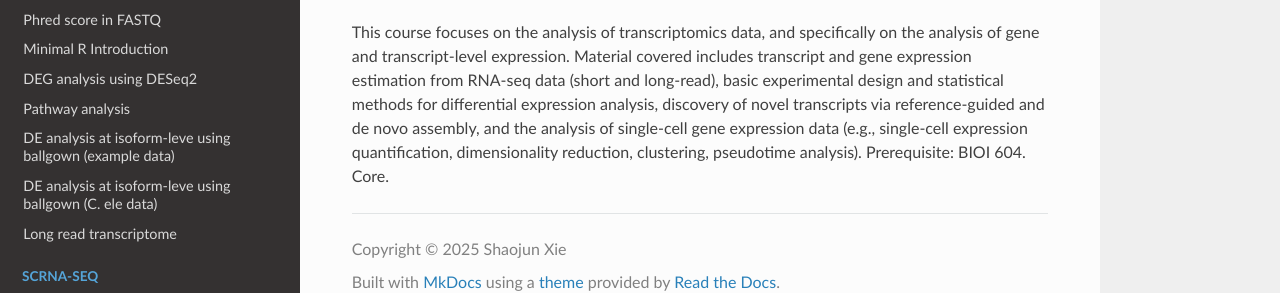
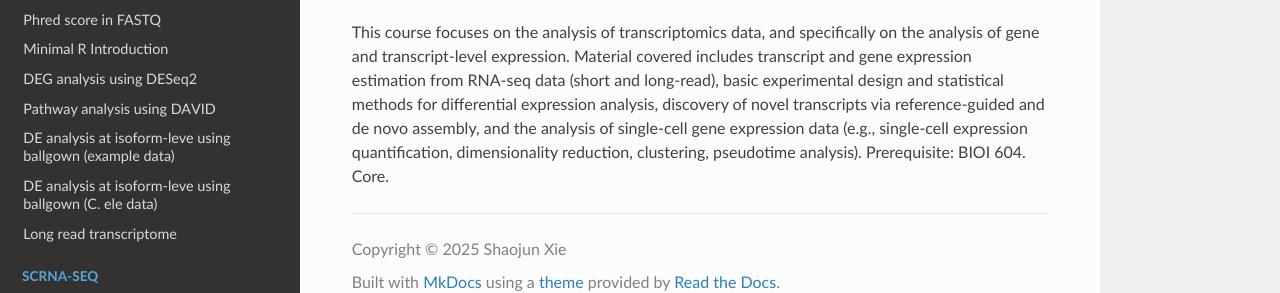
Before and after one commit to Bix4UMD/BIOI611_lab, an MkDocs documentation site: the page built from docs/index.md, in a window 1280 px wide. Shown: the part 235-528 px from the top of the page. Built offline with MkDocs 1.6.1, drawn with Linux system fonts in a browser that asks for light colours; nearby versions of some CDN libraries.

Commit message:
Update mkdocs.yaml

```diff
--- a/mkdocs.yaml
+++ b/mkdocs.yaml
@@ -44,7 +44,7 @@ nav:
     - Phred score in FASTQ: Phred_FQ.md
     - Minimal R Introduction: BIOI611_introR.md
     - DEG analysis using DESeq2: BIOI611_DESeq2_analysis.md
-    - Pathway analysis: BIOI611_DAVID.md
+    - Pathway analysis using DAVID: BIOI611_DAVID.md
     - DE analysis at isoform-leve using ballgown (example data): BIOI611_ballgown_example.md
     - DE analysis at isoform-leve using ballgown (C. ele data): BIOI611_bulkRNA_SE_ballgown.md
     - Long read transcriptome: BIOI611_long_read_transcriptome.md
```
